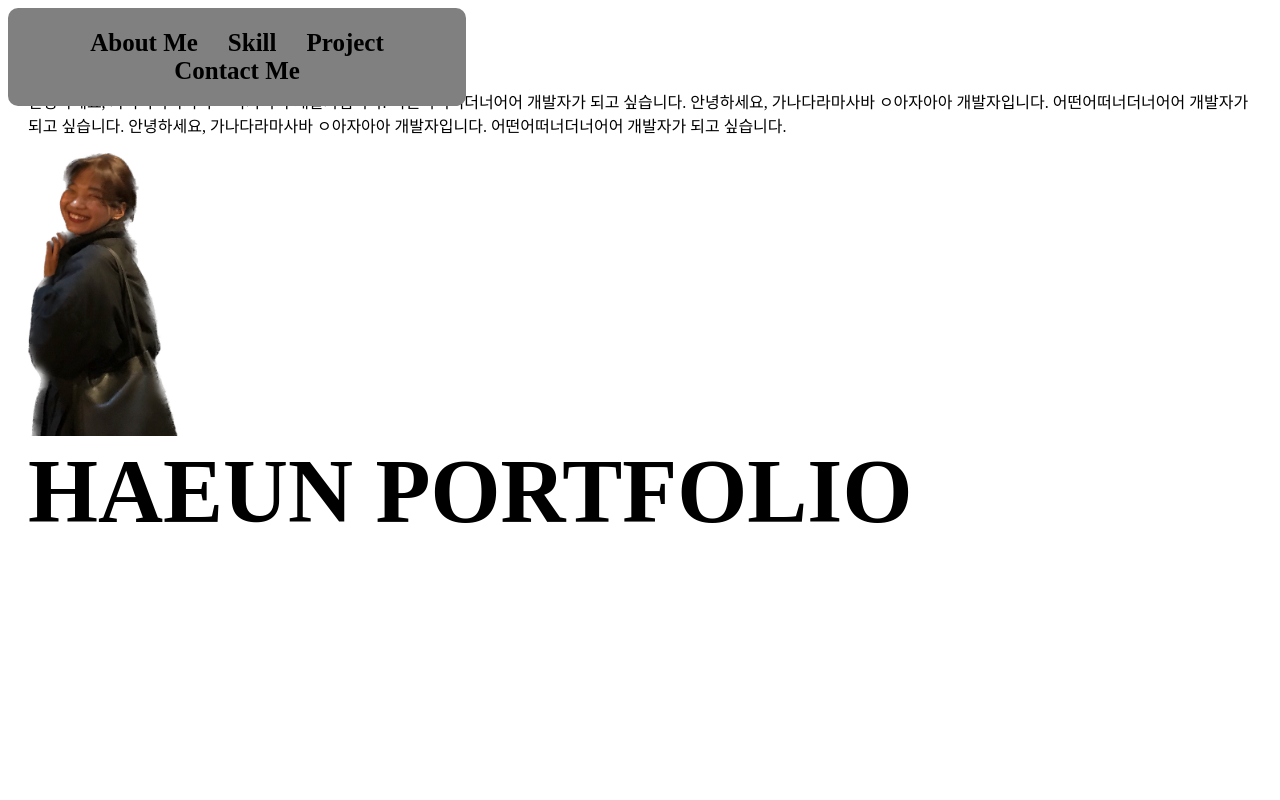
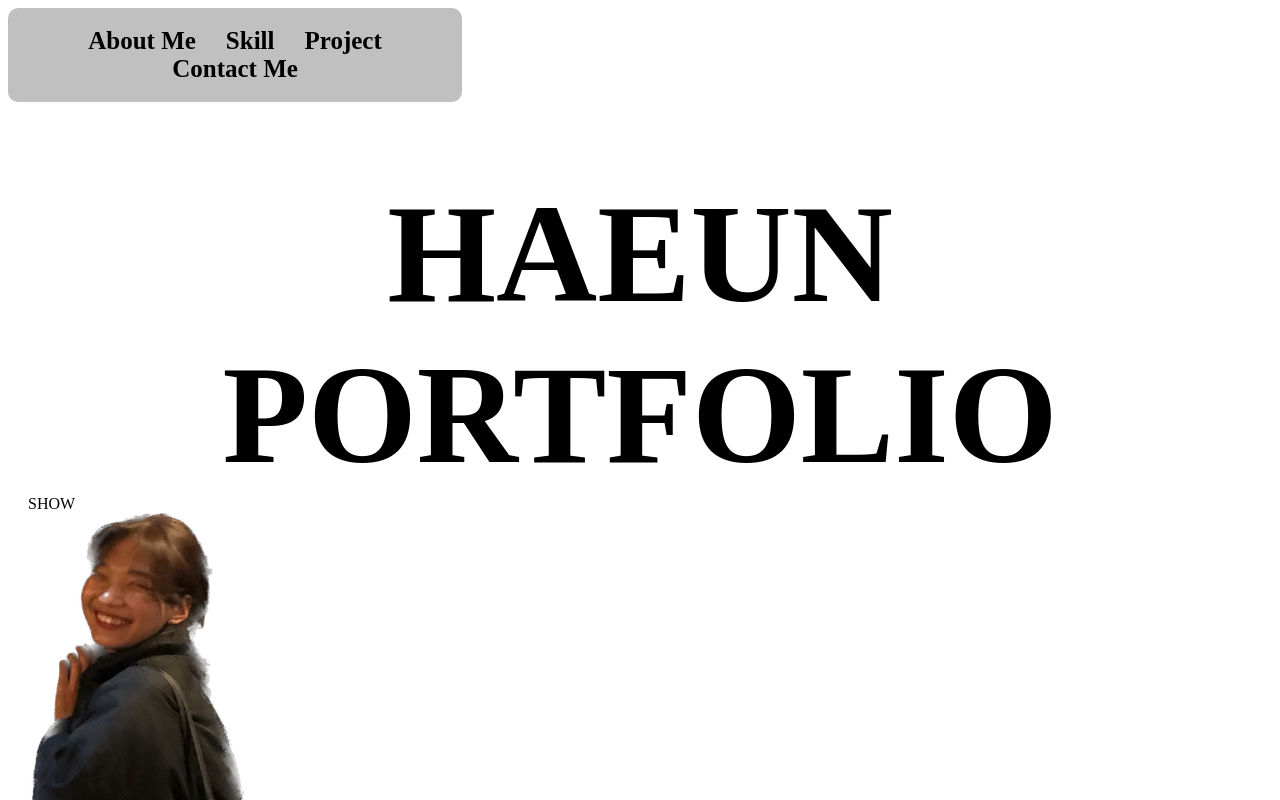
Before and after one commit to yaangha/Portfolio, a React (Create React App) app: page / in a window 1280 px wide. Shown: the top 800 px of the page. Built offline with nearby package versions, Linux system fonts and the light colour scheme.

Commit message:
working...

```diff
--- a/src/routes/Home.js
+++ b/src/routes/Home.js
@@ -9,11 +9,11 @@ function Home() {
     return (
         <div className={styles.main_box}>
             <div className={styles.content_box}>
+                <div className={styles.title}>HAEUN PORTFOLIO</div>
                 <div>
-                    <p>안녕하세요, 가나다라마사바 ㅇ아자아아 개발자입니다. 어떤어떠너더너어어 개발자가 되고 싶습니다. 안녕하세요, 가나다라마사바 ㅇ아자아아 개발자입니다. 어떤어떠너더너어어 개발자가 되고 싶습니다. 안녕하세요, 가나다라마사바 ㅇ아자아아 개발자입니다. 어떤어떠너더너어어 개발자가 되고 싶습니다. </p>
+                    <div>SHOW</div>
+                    <img className={styles.picture} src="image/me.jpg" alt="me"/>
                 </div>
-                <img className={styles.picture} src="image/me.jpg" alt="me"/>
-                <div className={styles.title}>HAEUN PORTFOLIO</div>
             </div>
             <AboutMe />
             <Skills />
--- a/src/styles/Home.module.css
+++ b/src/styles/Home.module.css
@@ -3,19 +3,18 @@
 }
 
 .picture {
-    width: 150px;
+    width: 250px;
 }
 
 .content_box {
-    margin-top: 50px;
-    display: inline-block;
+    margin-top: 150px;
     padding: 10px;
-    height: 750px;
 }
 
 .title {
-    font-size: 90px;
+    font-size: 140px;
     font-weight: bold;
+    text-align: center;
 }
 
 .btn {
--- a/src/styles/Sidebar.module.css
+++ b/src/styles/Sidebar.module.css
@@ -2,9 +2,9 @@
     position: fixed;
     width: 35%;
     text-align: center;
-    background-color: gray;
+    background-color: silver;
     border-radius: 10px;
-    padding: 5px;
+    padding: 3px;
 }
 
 .sidebar_ul {
```
